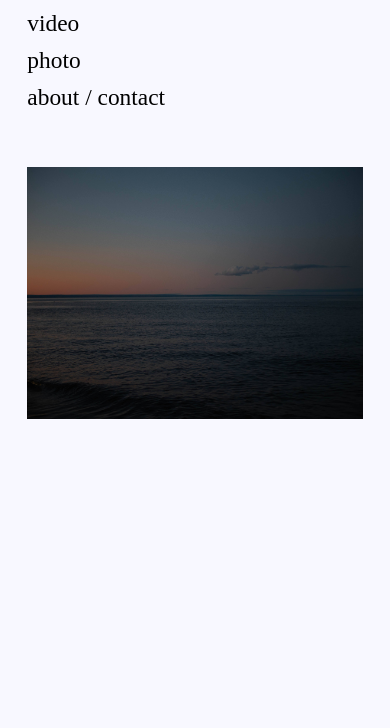
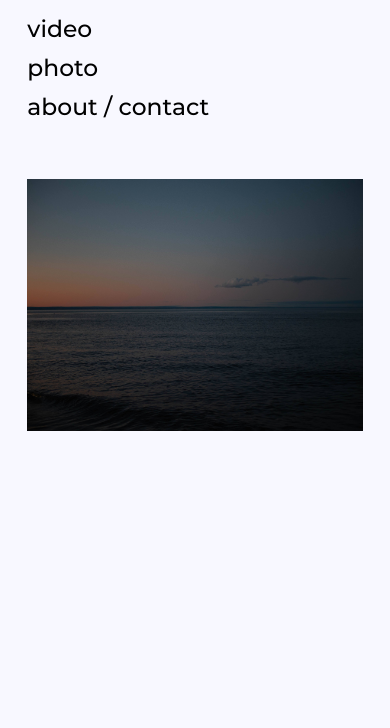
Before and after one commit to sebastianalfonzo/sebastianalfonzo.github.io, a plain HTML site: page index.html in a window 390 px wide. Shown: the part 116-844 px from the top of the page. Drawn offline with Linux system fonts and the light colour scheme; files whose address does not match are found by name; a web font is replaced by a local one.

Commit message:
get font on phone attempt added woff 2

```diff
--- a/index.css
+++ b/index.css
@@ -195,14 +195,6 @@ iframe {
 
 @media screen and (max-width: 1275px) {
 
-  body {
-    background-color: #F8F8FF;
-    color: #000000;
-    font-family: "loew";
-    font-weight: 400;
-    font-style: normal;
-  }
-
   .columnfloatright {
     padding: 10px;
   }
```
